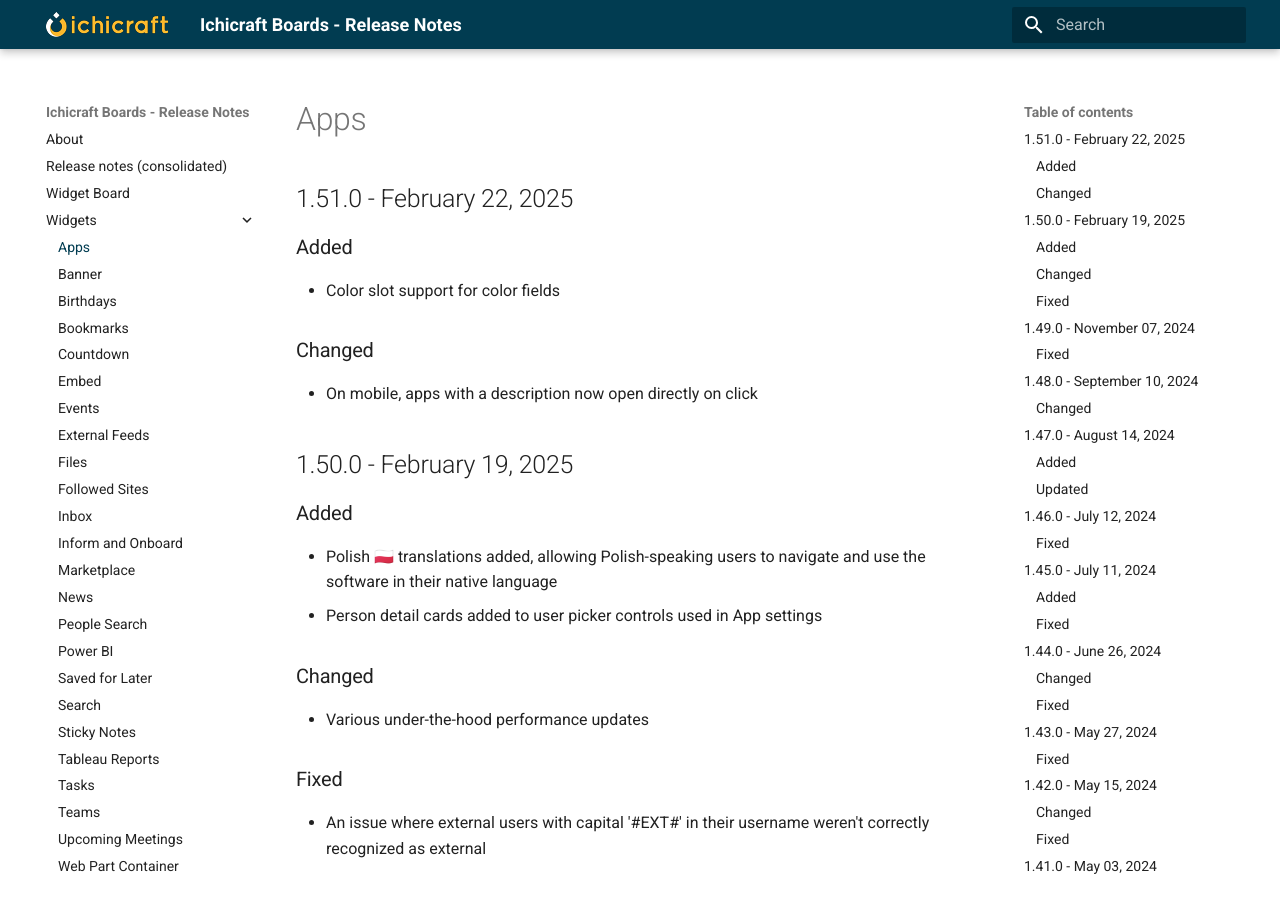
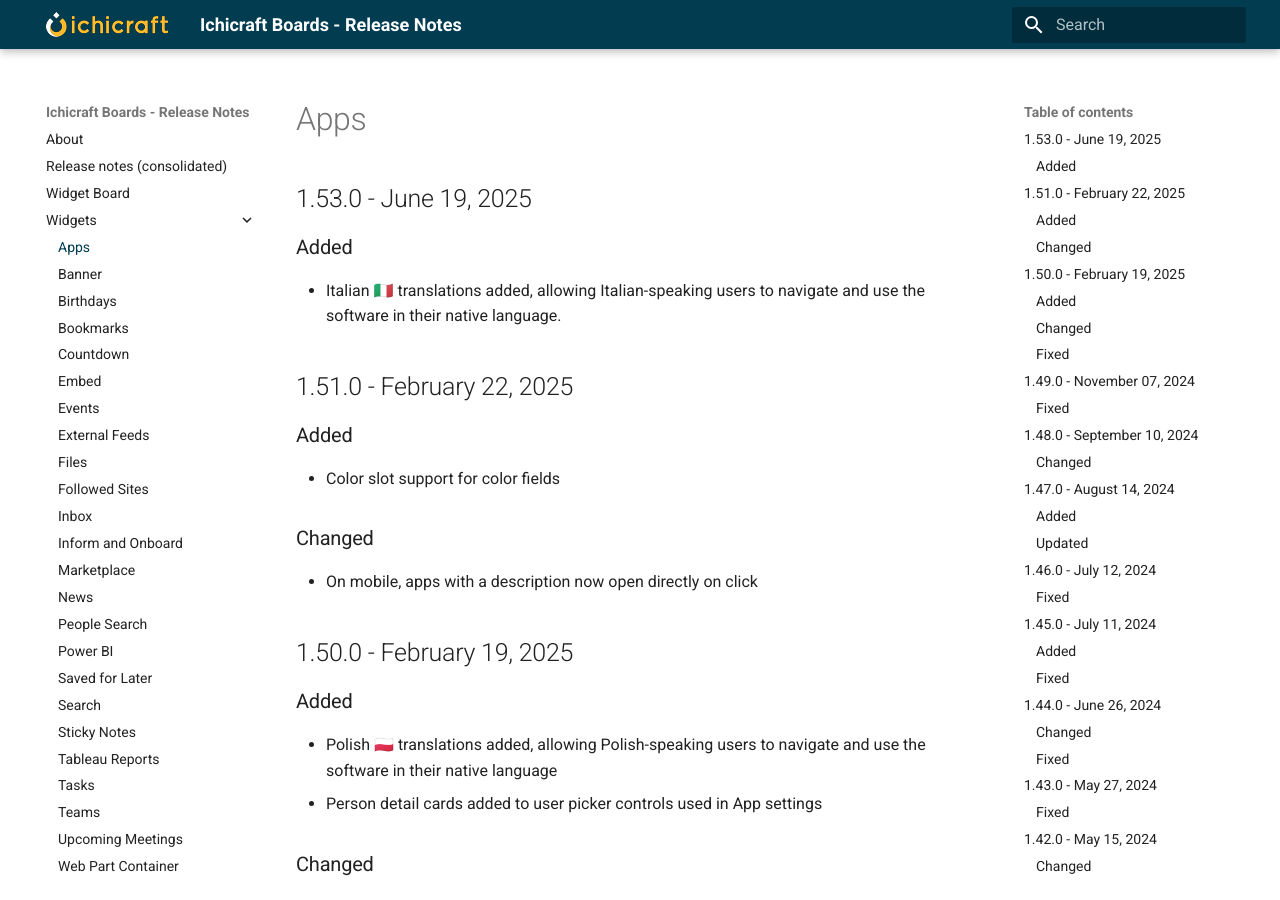
Before and after one commit to ichicraft/widgets-docs, an MkDocs documentation site: the page built from docs/Widgets/Apps.md, in a window 1280 px wide and 900 px high. Built offline with MkDocs 1.6.1 and Material for MkDocs 9.7.7, drawn with Linux system fonts in a browser that asks for light colours.

```diff
--- a/docs/Widgets/Apps.md
+++ b/docs/Widgets/Apps.md
@@ -1,3 +1,8 @@
+## 1.53.0 - June 19, 2025
+
+### Added
+- Italian 🇮🇹 translations added, allowing Italian-speaking users to navigate and use the software in their native language.
+
 ## 1.51.0 - February 22, 2025
 
 ### Added
```
Also changed, not shown: docs/Release-notes-(consolidated).md (+5 -0 lines).
